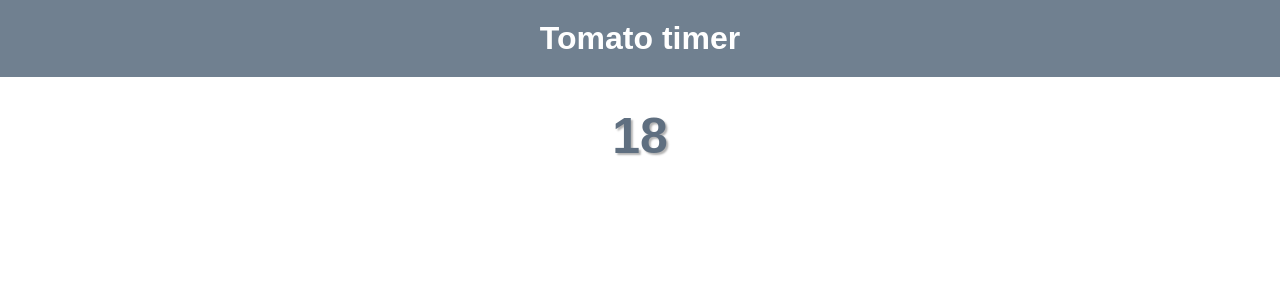
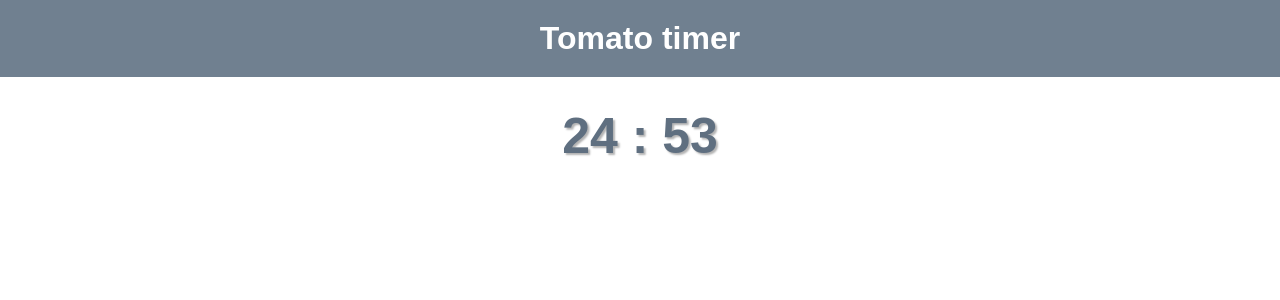
Before and after one commit to yaparoff/tomato-timer, a React (Create React App) app: page / in a window 1280 px wide. Shown: the top 300 px of the page. Built offline with nearby package versions, Linux system fonts and the light colour scheme.

Commit message:
add convertation seconds to Minutes; add function addZero

```diff
--- a/src/Timer.js
+++ b/src/Timer.js
@@ -6,7 +6,7 @@ class Timer extends Component {
 
     constructor(props) {
         super(props);
-        this.state = { seconds: 25 };
+        this.state = { seconds: 25 * 60 };
     }
 
     componentDidMount() {
@@ -20,6 +20,18 @@ class Timer extends Component {
         this.setState({ seconds: this.state.seconds - 1 })
     }
 
+    convertToMinutes(sec) {
+        return this.addZero(Math.floor(sec / 60)) + ' : ' + this.addZero(sec % 60);
+    }
+
+    addZero(num) {
+        if( num <= 9 ) {
+            return '0' + num;
+        } else {
+            return num;
+        }
+    }
+
     componentWillUnmount() {
         clearInterval(this.timer);
     }
@@ -27,7 +39,7 @@ class Timer extends Component {
     render() {
         return (
             <div className="timer">
-                { this.state.seconds }
+                { this.convertToMinutes(this.state.seconds) }
             </div>
         );
     }
```
Also changed, not shown: 1 other file (tests, documents, lock files or other folders).
